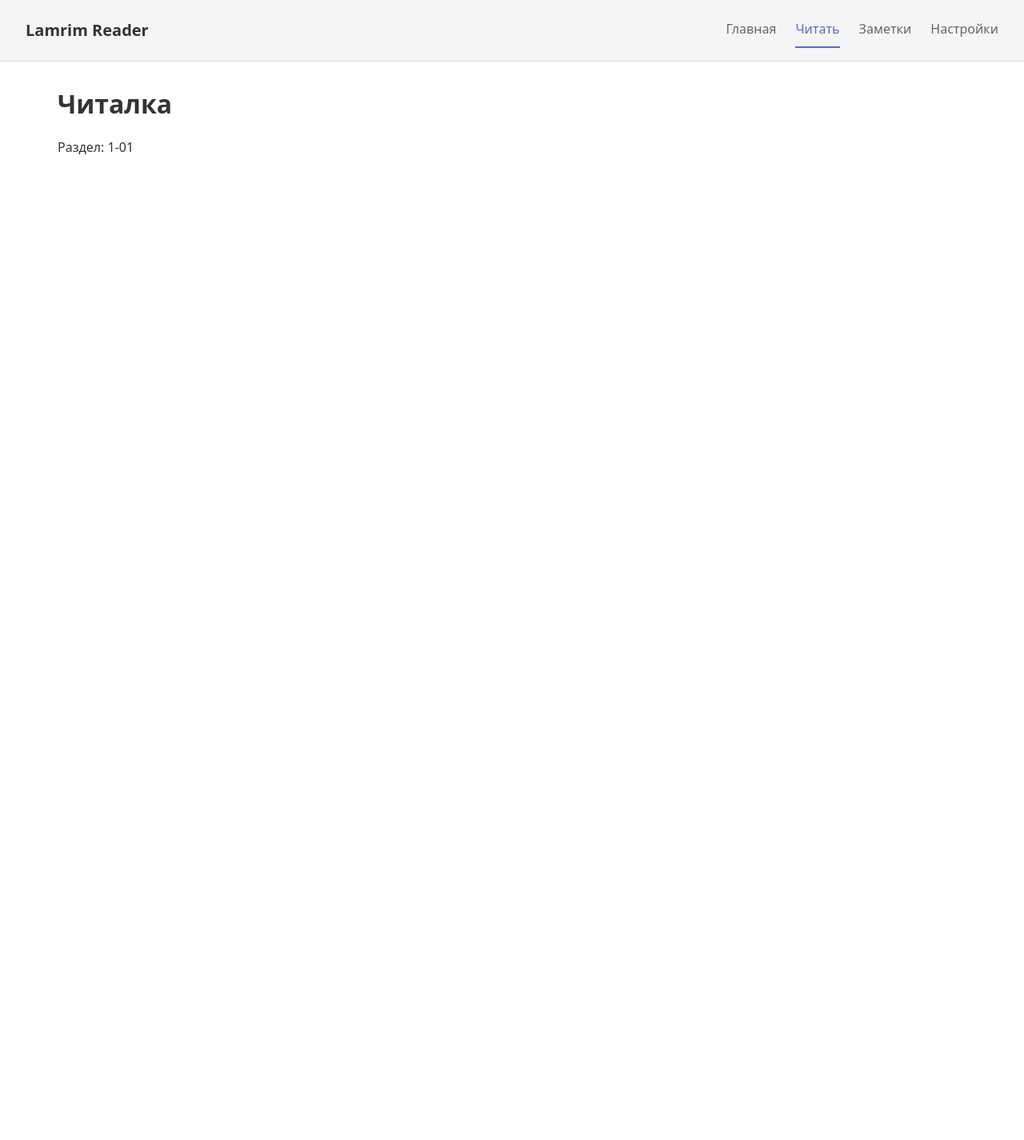
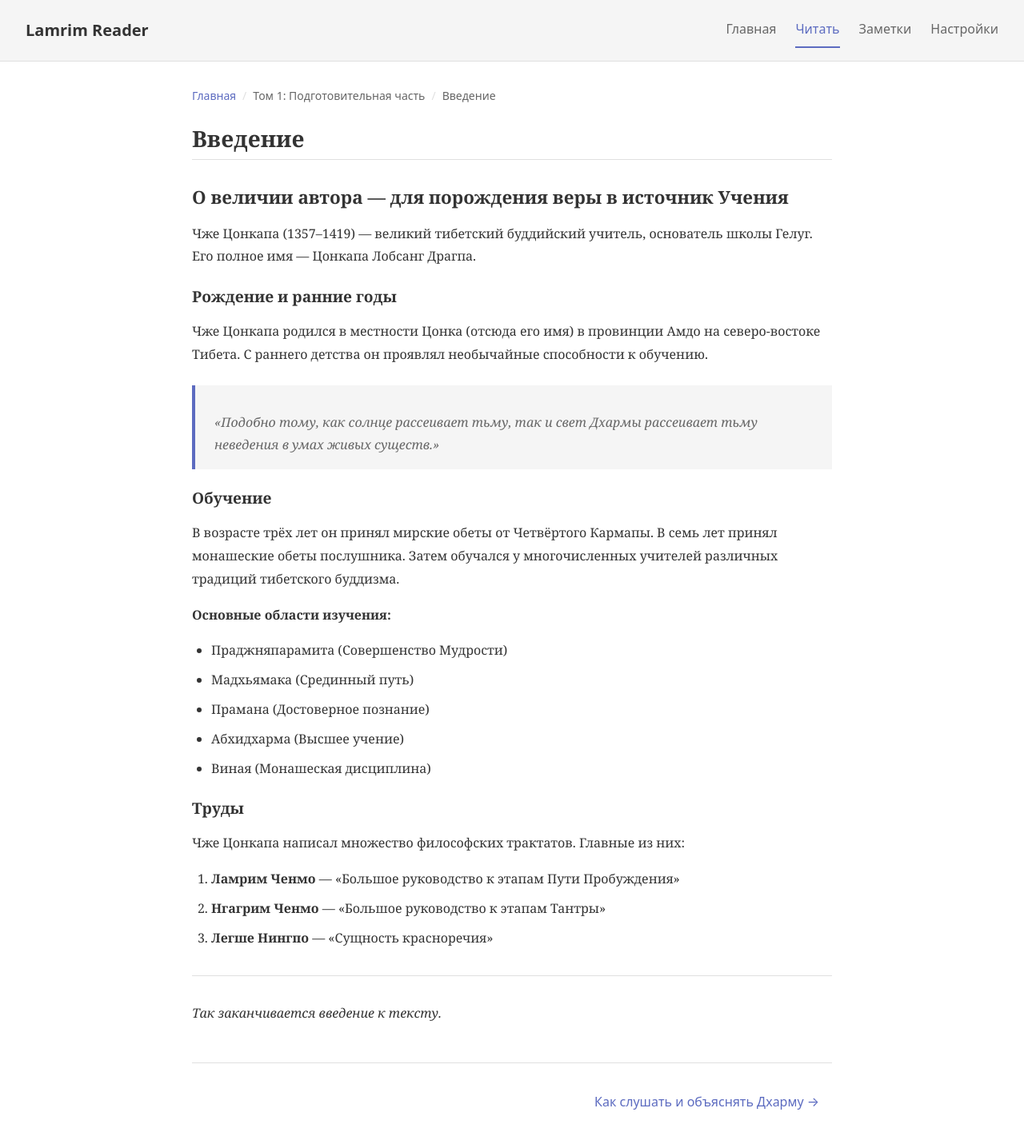
Before and after one commit to CorazonCruzo/lamrim, a React (Vite) app: page /read/1-01 in a window 1280 px wide. Shown: the top 1426 px of the page at 80% size. Before the commit the page ends 800 px from the top, so only its background shows below. Built offline with nearby package versions, Linux system fonts and the light colour scheme.

Commit message:
navigation

```diff
--- /dev/null
+++ b/src/components/reader/ReaderView.css
@@ -0,0 +1,104 @@
+.reader-view {
+  font-family: var(--font-serif);
+  line-height: 1.8;
+  color: var(--color-text-primary);
+}
+
+.reader-view h1 {
+  font-size: 1.75rem;
+  margin-bottom: 1.5rem;
+  padding-bottom: 0.5rem;
+  border-bottom: 1px solid var(--color-border);
+}
+
+.reader-view h2 {
+  font-size: 1.4rem;
+  margin-top: 2rem;
+  margin-bottom: 1rem;
+}
+
+.reader-view h3 {
+  font-size: 1.2rem;
+  margin-top: 1.5rem;
+  margin-bottom: 0.75rem;
+}
+
+.reader-view p {
+  margin-bottom: 1rem;
+}
+
+.reader-view blockquote {
+  margin: 1.5rem 0;
+  padding: 1rem 1.5rem;
+  background-color: var(--color-bg-secondary);
+  border-left: 4px solid var(--color-primary);
+  font-style: italic;
+  color: var(--color-text-secondary);
+}
+
+.reader-view blockquote p {
+  margin-bottom: 0;
+}
+
+.reader-view ul,
+.reader-view ol {
+  margin-bottom: 1rem;
+  padding-left: 1.5rem;
+}
+
+.reader-view li {
+  margin-bottom: 0.5rem;
+}
+
+.reader-view strong {
+  font-weight: 600;
+}
+
+.reader-view em {
+  font-style: italic;
+}
+
+.reader-view hr {
+  margin: 2rem 0;
+  border: none;
+  border-top: 1px solid var(--color-border);
+}
+
+.reader-view table {
+  width: 100%;
+  margin: 1.5rem 0;
+  border-collapse: collapse;
+}
+
+.reader-view th,
+.reader-view td {
+  padding: 0.75rem;
+  text-align: left;
+  border: 1px solid var(--color-border);
+}
+
+.reader-view th {
+  background-color: var(--color-bg-secondary);
+  font-weight: 600;
+}
+
+.reader-view tr:nth-child(even) {
+  background-color: var(--color-bg-secondary);
+}
+
+.reader-view code {
+  font-family: var(--font-mono);
+  font-size: 0.9em;
+  padding: 0.2em 0.4em;
+  background-color: var(--color-bg-secondary);
+  border-radius: 3px;
+}
+
+.reader-view a {
+  color: var(--color-primary);
+  text-decoration: underline;
+}
+
+.reader-view a:hover {
+  color: var(--color-primary-dark);
+}
--- /dev/null
+++ b/src/components/reader/ReaderView.tsx
@@ -0,0 +1,15 @@
+import Markdown from 'react-markdown';
+import remarkGfm from 'remark-gfm';
+import './ReaderView.css';
+
+interface ReaderViewProps {
+  content: string;
+}
+
+export default function ReaderView({ content }: ReaderViewProps) {
+  return (
+    <article className="reader-view">
+      <Markdown remarkPlugins={[remarkGfm]}>{content}</Markdown>
+    </article>
+  );
+}
--- /dev/null
+++ b/src/components/reader/index.ts
@@ -0,0 +1 @@
+export { default as ReaderView } from './ReaderView';
--- /dev/null
+++ b/src/hooks/useSection.ts
@@ -0,0 +1,70 @@
+import { useState, useEffect } from 'react';
+import { getSectionById, getNextSection, getPrevSection } from '../content';
+import type { Section, Volume } from '../types';
+
+interface UseSectionResult {
+  section: Section | null;
+  volume: Volume | null;
+  content: string | null;
+  isLoading: boolean;
+  error: string | null;
+  nextSection: Section | null;
+  prevSection: Section | null;
+}
+
+// Маппинг slug -> файл
+const contentFiles: Record<string, () => Promise<string>> = {
+  'introduction': () => import('../content/volumes/volume-1/01-introduction.md?raw').then(m => m.default),
+  'listening-dharma': () => import('../content/volumes/volume-1/02-listening-dharma.md?raw').then(m => m.default),
+  'spiritual-teacher': () => import('../content/volumes/volume-1/03-spiritual-teacher.md?raw').then(m => m.default),
+};
+
+export function useSection(sectionId: string | undefined): UseSectionResult {
+  const [content, setContent] = useState<string | null>(null);
+  const [isLoading, setIsLoading] = useState(true);
+  const [error, setError] = useState<string | null>(null);
+
+  const result = sectionId ? getSectionById(sectionId) : null;
+  const section = result?.section || null;
+  const volume = result?.volume || null;
+  const nextSection = sectionId ? getNextSection(sectionId) : null;
+  const prevSection = sectionId ? getPrevSection(sectionId) : null;
+
+  useEffect(() => {
+    if (!section) {
+      setIsLoading(false);
+      setError('Раздел не найден');
+      return;
+    }
+
+    setIsLoading(true);
+    setError(null);
+
+    const loadContent = contentFiles[section.slug];
+    if (!loadContent) {
+      setIsLoading(false);
+      setError('Контент не найден');
+      return;
+    }
+
+    loadContent()
+      .then((text) => {
+        setContent(text);
+        setIsLoading(false);
+      })
+      .catch(() => {
+        setError('Ошибка загрузки контента');
+        setIsLoading(false);
+      });
+  }, [section?.slug]);
+
+  return {
+    section,
+    volume,
+    content,
+    isLoading,
+    error,
+    nextSection,
+    prevSection,
+  };
+}
--- /dev/null
+++ b/src/pages/ReaderPage.css
@@ -0,0 +1,67 @@
+.reader-page {
+  max-width: 800px;
+  margin: 0 auto;
+}
+
+.reader-loading,
+.reader-error {
+  text-align: center;
+  padding: var(--spacing-xl) 0;
+}
+
+.reader-error h1 {
+  color: var(--color-text-secondary);
+}
+
+.reader-breadcrumb {
+  display: flex;
+  align-items: center;
+  flex-wrap: wrap;
+  gap: 0.5rem;
+  margin-bottom: 1.5rem;
+  font-size: 0.875rem;
+  color: var(--color-text-secondary);
+}
+
+.reader-breadcrumb a {
+  color: var(--color-primary);
+}
+
+.reader-breadcrumb .separator {
+  color: var(--color-border);
+}
+
+.reader-navigation {
+  display: flex;
+  justify-content: space-between;
+  align-items: center;
+  margin-top: 3rem;
+  padding-top: 1.5rem;
+  border-top: 1px solid var(--color-border);
+}
+
+.reader-navigation a {
+  display: inline-block;
+  padding: 0.75rem 1rem;
+  color: var(--color-primary);
+  text-decoration: none;
+  border-radius: 4px;
+  transition: background-color 0.2s;
+}
+
+.reader-navigation a:hover {
+  background-color: var(--color-bg-secondary);
+}
+
+.reader-navigation .nav-prev {
+  text-align: left;
+}
+
+.reader-navigation .nav-next {
+  text-align: right;
+  margin-left: auto;
+}
+
+.reader-navigation .nav-placeholder {
+  flex: 1;
+}
--- a/src/pages/ReaderPage.tsx
+++ b/src/pages/ReaderPage.tsx
@@ -1,12 +1,63 @@
-import { useParams } from 'react-router-dom';
+import { useParams, Link } from 'react-router-dom';
+import { useSection } from '../hooks/useSection';
+import { ReaderView } from '../components/reader';
+import './ReaderPage.css';
 
 export default function ReaderPage() {
   const { sectionId } = useParams<{ sectionId: string }>();
+  const { section, volume, content, isLoading, error, nextSection, prevSection } = useSection(sectionId);
+
+  if (isLoading) {
+    return (
+      <div className="reader-page">
+        <div className="reader-loading">Загрузка...</div>
+      </div>
+    );
+  }
+
+  if (error || !section || !content) {
+    return (
+      <div className="reader-page">
+        <div className="reader-error">
+          <h1>Раздел не найден</h1>
+          <p>{error || 'Запрошенный раздел не существует.'}</p>
+          <Link to="/" className="btn-primary">
+            На главную
+          </Link>
+        </div>
+      </div>
+    );
+  }
 
   return (
     <div className="reader-page">
-      <h1>Читалка</h1>
-      <p>Раздел: {sectionId || 'не выбран'}</p>
+      <div className="reader-breadcrumb">
+        <Link to="/">Главная</Link>
+        <span className="separator">/</span>
+        <span>{volume?.title}</span>
+        <span className="separator">/</span>
+        <span>{section.title}</span>
+      </div>
+
+      <ReaderView content={content} />
+
+      <nav className="reader-navigation">
+        {prevSection ? (
+          <Link to={`/read/${prevSection.id}`} className="nav-prev">
+            ← {prevSection.title}
+          </Link>
+        ) : (
+          <span className="nav-placeholder" />
+        )}
+
+        {nextSection ? (
+          <Link to={`/read/${nextSection.id}`} className="nav-next">
+            {nextSection.title} →
+          </Link>
+        ) : (
+          <span className="nav-placeholder" />
+        )}
+      </nav>
     </div>
   );
 }
```
Also changed, not shown: 2 other files (tests, documents, lock files or other folders).
